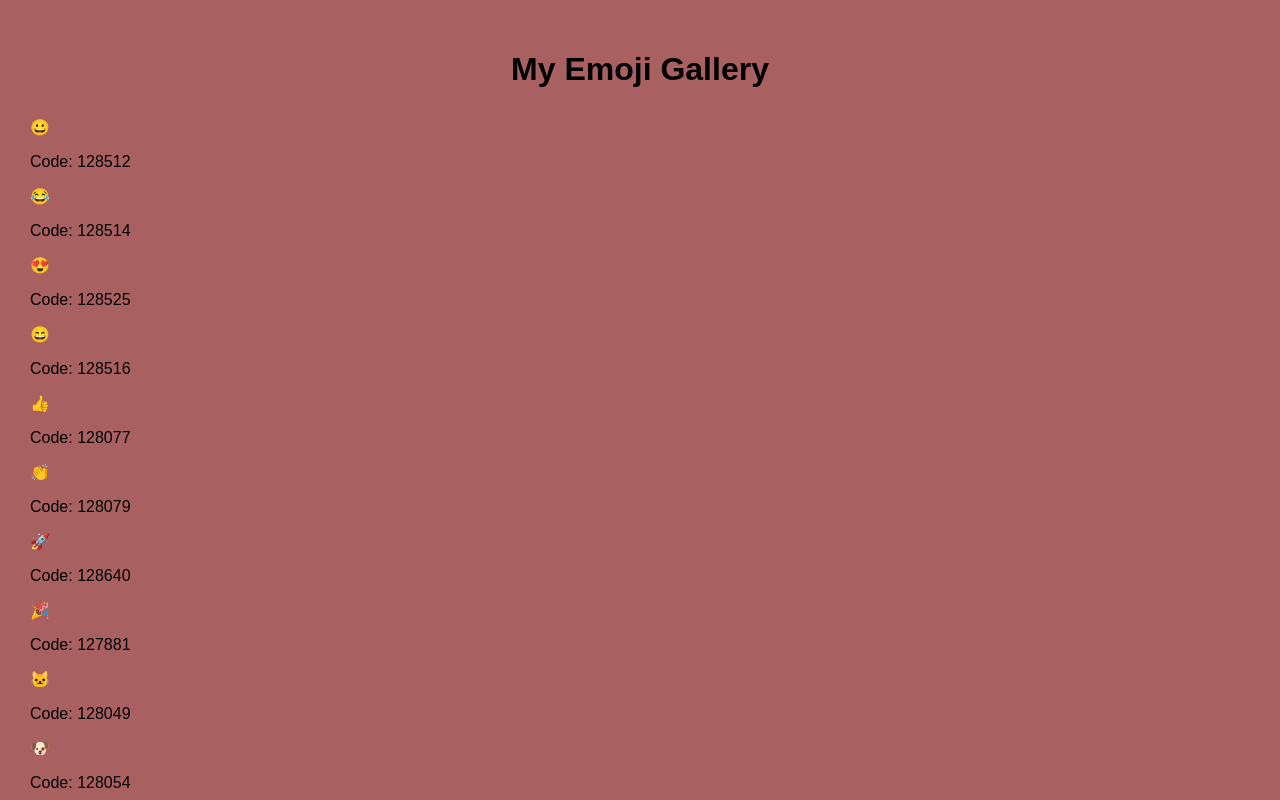
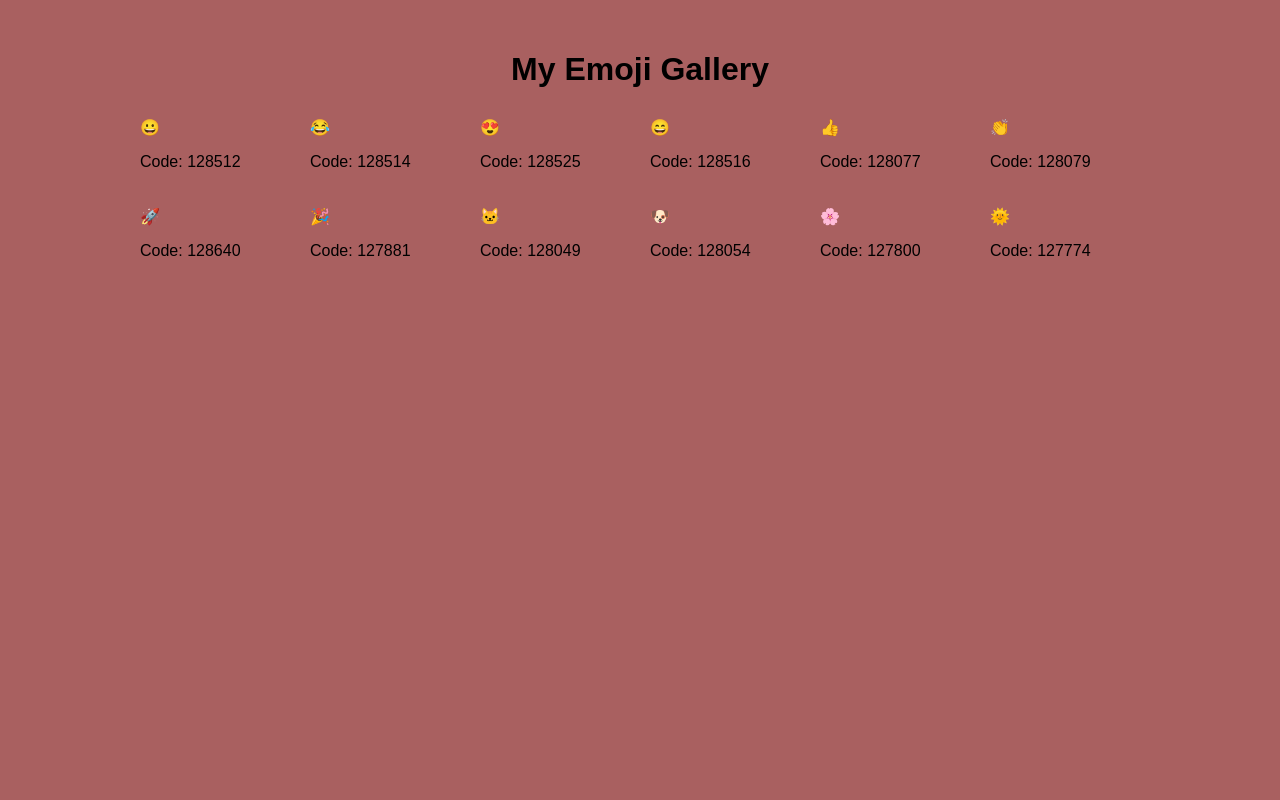
Before and after one commit to char1401/mtm6302-a2-emoji-oliviaChartrand, a plain HTML site: page index.html in a window 1280 px wide. Shown: the top 800 px of the page. Drawn offline with Linux system fonts and the light colour scheme.

Commit message:
step 5.1 arranging the emoji cards

```diff
--- a/style.css
+++ b/style.css
@@ -8,7 +8,7 @@
     /* Sets a simple, readable font */
     font-family: Arial, sans-serif;
 
-    /* Gives the page my faourite color as a background but more transparent */
+    /* Gives the page my faourite colour as a background but more transparent */
     background-color: #780606a2;
 
     /* Sets the default text colour */
@@ -21,4 +21,22 @@
     margin-bottom: 30px;
 }
 
-/* */
+/* 5. Present the gallery clearly */
+/* Arranges the generated emoji cards in a grid */
+#emoji-gallery {
+    display: grid;
+
+    /* Creates as many columns as will fit */
+    /* Each card must be at least 150px wide */
+    /* 1fr allows columns to share the available space */
+    grid-template-columns: repeat(auto-fit, minmax(150px, 1fr));
+
+    /* Adds space between rows and columns */
+    gap: 20px;
+
+    /* Prevents the gallery from becoming excessively wide */
+    max-width: 1000px;
+
+    /* Centres the gallery horizontally */
+    margin: 0 auto;
+}
```
